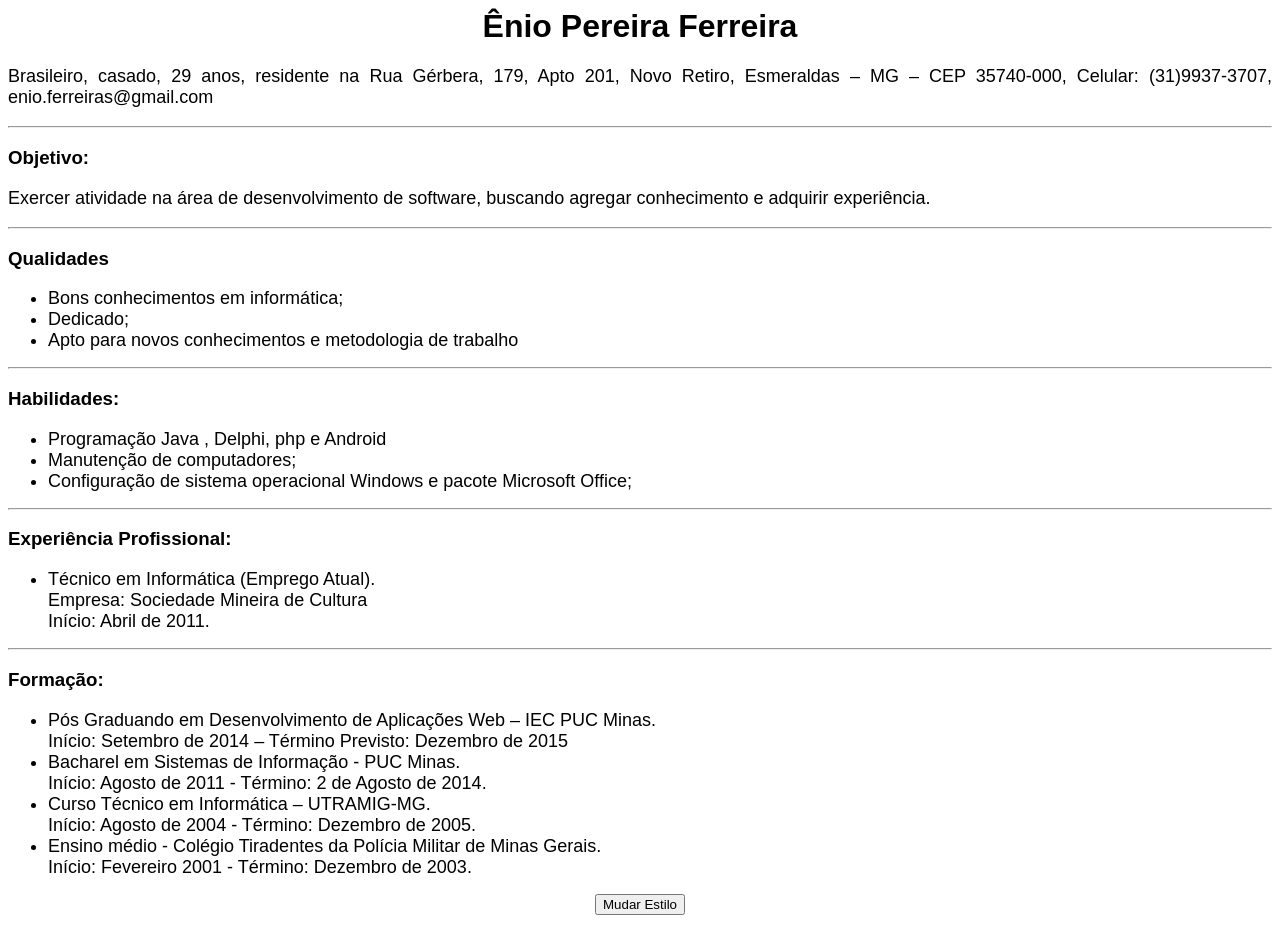
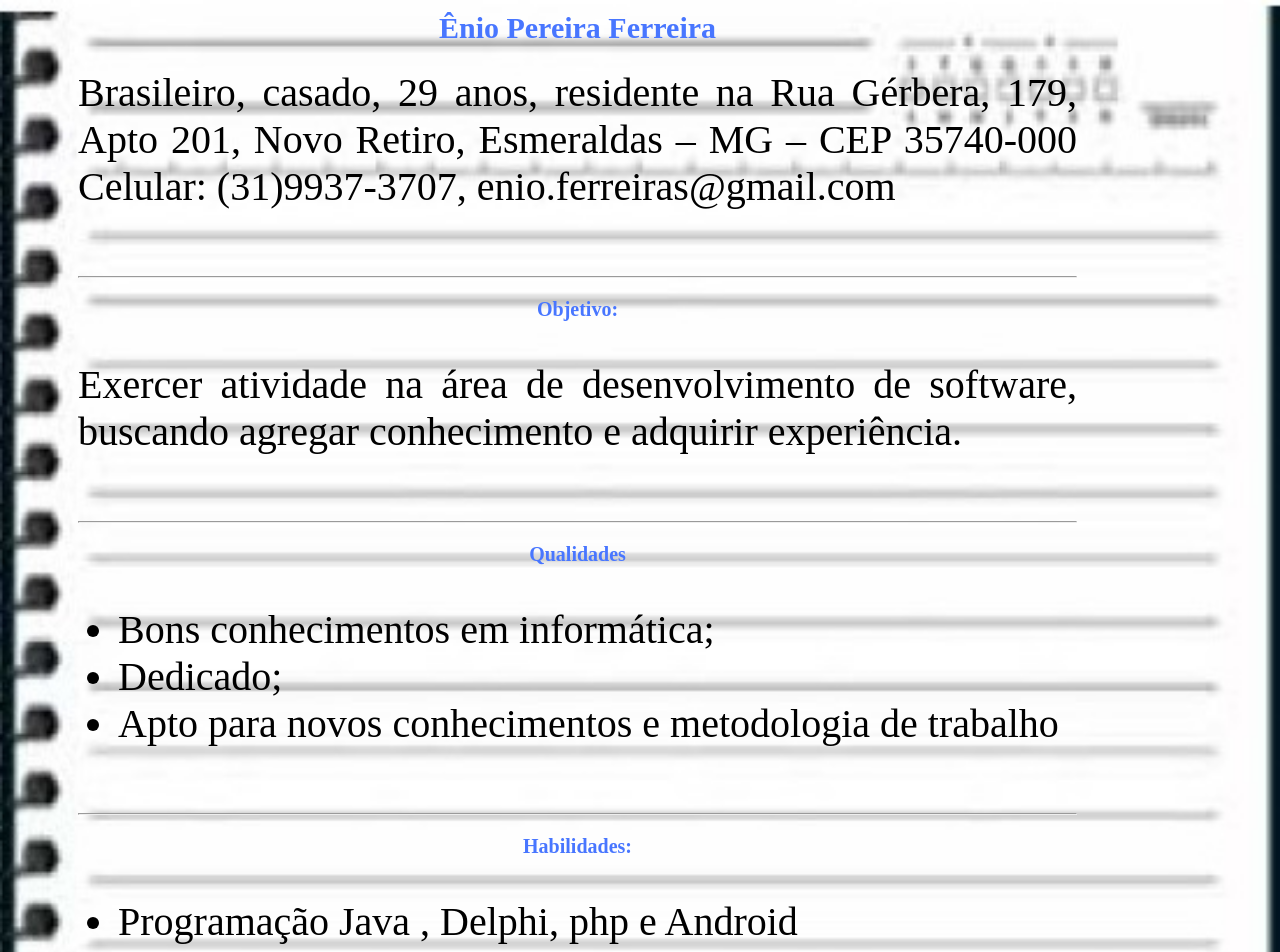
Before and after one commit to enioferreiras/enioferreiras.github.io, a plain HTML site: page index.html in a window 1280 px wide. Shown: the top 952 px of the page. Before the commit the page ends 923 px from the top, so only its background shows below. Drawn offline with Linux system fonts and the light colour scheme.

Commit message:
atualização

```diff
--- a/index.html
+++ b/index.html
@@ -28,34 +28,42 @@
     </script>
 
 
-	<link rel="stylesheet" type="text/css" href="stilo.css" id="linkCss">
+	<link rel="stylesheet" type="text/css" href="stilo2.css" id="linkCss">
 <title> Currículum Vitae </title>
 </head>
-<body>
+<body class="corpo">
 
-	<h1> Ênio Pereira Ferreira </h1>
 
+	<table border= 0>
+	<thead>
+		<tr>
+			<th> <h1> Ênio Pereira Ferreira </h1> </th>
+		</tr>
+	</thead>
+		<tbody>
+			<tr>
+
+				<td class='campos'>
 						<div>
-	<p>
-		Brasileiro, casado, 29 anos, residente na Rua Gérbera, 179, Apto 201, Novo Retiro, Esmeraldas – MG – CEP 35740-000, Celular: (31)9937-3707,
-		enio.ferreiras@gmail.com
-	</p>
+
+						<p> Brasileiro, casado, 29 anos, residente na Rua Gérbera, 179, Apto 201, Novo Retiro,
+						 Esmeraldas – MG – CEP 35740-000 Celular: (31)9937-3707,
+						enio.ferreiras@gmail.com </p>
 						</div>
+						<br>
 						<hr/>
 
 						 <h3> Objetivo: </h3>
-
 						 <p> Exercer atividade na área de desenvolvimento de software, buscando agregar conhecimento e adquirir experiência.	</p>
-
+						 <br>
 						 <hr/>
-
 						 <h3> Qualidades </h3>
 							<ul>
 								<li> Bons conhecimentos em informática;</li>
 								<li> Dedicado;</li>
 								<li> Apto para novos conhecimentos e metodologia de trabalho </li>
 							</ul>
-
+						<br>
 						<hr/>
 
 						<h3> Habilidades: </h3>
@@ -64,7 +72,7 @@
 								<li> Manutenção de computadores; </li>
 								<li>Configuração de sistema operacional Windows e pacote Microsoft Office; </li>
 							</ul>
-
+						<br>
 						<hr/>
 
 						<h3> Experiência Profissional:</h3>
@@ -73,9 +81,9 @@
 								Empresa: Sociedade Mineira de Cultura  <br/>
 								Início: Abril de 2011. </li>
 							</ul>
+						<br>
 
 						<hr/>
-
 						<h3> Formação: </h3>
 							<ul>
 								<li> Pós Graduando em Desenvolvimento de Aplicações Web – IEC PUC Minas. <br/>
@@ -87,10 +95,30 @@
 								<li> Ensino médio - Colégio Tiradentes da Polícia Militar de Minas Gerais. <br/>
 								Início: Fevereiro 2001 - Término: Dezembro de 2003. </li>
 							</ul>
+
+				</td>
+
+			</tr>
+
+		</tbody>
+		<tfoot>
+			<tr>
+				<td>
+
 					<center>
-		<button onclick="MudarEstilo_Next()" id="btn"> Mudar Estilo </button>
+						<h1> <button onclick="MudarEstilo_Next()" id="btn"> Mudar Estilo </button> </h1>
 					</center>
+				</td>
 
+			</tr>
+		</tfoot>
+	</table>
+
+	<hr/>
+
+	<hr/>
+
+	<hr/>
 
 </body>
 </html>
--- a/stilo1.css
+++ b/stilo1.css
@@ -1,30 +1,53 @@
-		p{
+		th{
+			background-color: #0000FF;
+			position: relative;
+			display: table-cell;
+			vertical-align: middle;
+		}
+		tfoot{
+			background-color: #4876FF;
+		}
+		.campos{
+			background-color :#BFEFFF;
+		}
+		tabelao{
+			border-color: #E0FFFF;
+		}
+
+		p,ul{
 		text-align: justify;
-		font-size: 15px;
-		font-family: "Verdana";
+		font-size: 18px;
+		font-family: "Arial";
+
 		}
 		h1{
 			text-align: center;
-			color: blue;
-			font-family: "Verdana";
+			color: #F0FFFF;
+			font-family: "Arial";
 		}
 		h3{
 			font-weight: bold;
-			color: blue;
-			font-family: "Verdana";
+			color: #4876FF;
+			font-family: "Arial";
+
+
 		}
 		li{
-			font-size: 15px;
-			font-family: "Verdana";
-		}
-		hr{
-			color: blue;
-			background-color: blue;
-			height: 5px;
-		}
-		div{
-
+			font-size: 18px;
+			font-family: "Arial";
 		}
 		button{
-			color: blue;
+
+			display: inline-block;
+			background-color: skyblue;
+			color: #444;
+			padding: 10px 20px;
+			text-decoration: none;
+			box-sizing: border-box;
+			font-family: Helvetica, Arial, sans-serif;
+			font-size: 14px;
+			border: 0px;
 		}
+		.corpo{
+				background-color : #0000FF;
+		}
--- a/stilo2.css
+++ b/stilo2.css
@@ -1,23 +1,69 @@
+		th{
 
-		p{
+			position: relative;
+			display: table-cell;
+			vertical-align: middle;
+
+		}
+		body{
+		margin-left: 75;
+		margin-right: 200;
+		}
+
+		tfoot{
+
+		}
+		.campos{
+
+		}
+		tabelao{
+			width: 100%;
+			height: 40%;
+		}
+
+		p,ul{
+		font-size: 40px;
+		font-family: "Kunstler Script";
 		text-align: justify;
-		font-size: 18px;
-		font-family: "Arial";
+		left : 10;
+
 		}
+
 		h1{
-			text-align: justify;
-			color: green;
-			font-family: "Arial";
+			text-align: center;
+			color: #4876FF;
+			font-family: "Lucida Calligraphy";
+			font-size: 30px;
 		}
 		h3{
 			font-weight: bold;
-			color: green;
-			font-family: "Arial";
+			color: #4876FF;
+			text-align:center;
+			font-family: "Lucida Calligraphy";
+			font-size: 20px;
 		}
 		li{
-			font-size: 18px;
-			font-family: "Arial";
+			font-size: 40px;
+			font-family: "Kunstler Script";
 		}
 		button{
-			color: green;
+
+			display: inline-block;
+			background-color: skyblue;
+			color: #444;
+			padding: 10px 20px;
+			text-decoration: none;
+			box-sizing: border-box;
+			font-family: Helvetica, Arial, sans-serif;
+			font-size: 14px;
+			border: 0px;
+
+
 		}
+		.corpo{
+				background-image : url("caderno.jpg");
+				background-repeat: no-repeat;
+				-moz-background-size: 100% 100%;
+				-webkit-background-size: 100% 100%;
+				background-size: 100% 100%;
+		}
```
Also changed, not shown: caderno.jpg (added). Lines whose indentation alone changed are shown as unchanged.
